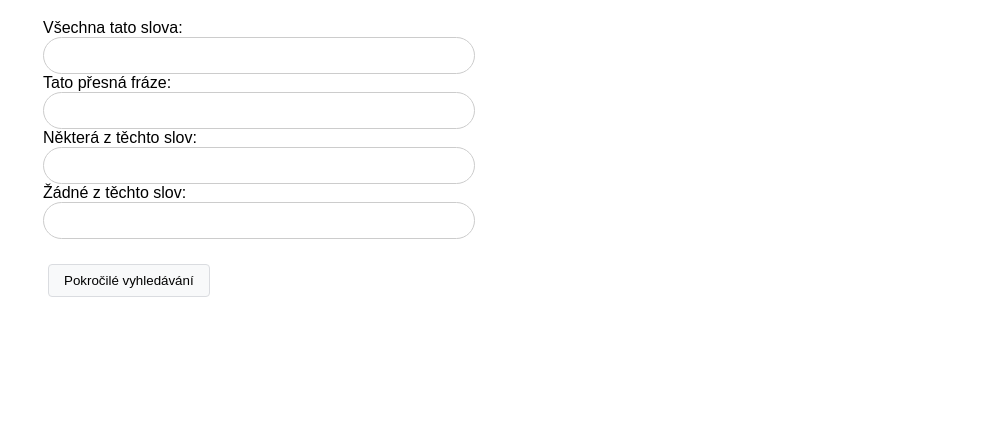
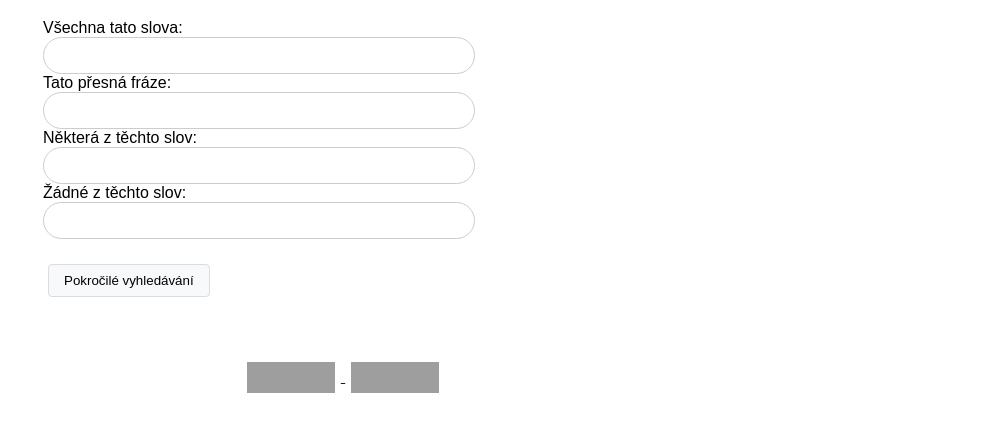
Before and after one commit to MatejKovar07/matejkovar07.github.io, a plain HTML site: page googlesearch/advanced.html in a window 1280 px wide. Shown: the part 107-538 px from the top of the page, without its empty margins (297-1280 px from the left). Drawn offline with Linux system fonts and the light colour scheme; grey boxes are pictures that could not be loaded.

Commit message:
google update

```diff
--- a/googlesearch/advanced.html
+++ b/googlesearch/advanced.html
@@ -30,5 +30,16 @@
         <input type="submit" value="Pokročilé vyhledávání">
       </div>
     </form>
+
+    <footer>
+      <div class="validators">
+        <a href="https://validator.w3.org/check?uri=referer" target="_blank" rel="noopener">
+          <img src="https://www.w3.org/Icons/valid-html401" alt="Valid HTML" height="31" width="88">
+        </a>
+        <a href="https://jigsaw.w3.org/css-validator/check/referer" target="_blank" rel="noopener">
+          <img src="https://jigsaw.w3.org/css-validator/images/vcss" alt="Valid CSS" height="31" width="88">
+        </a>
+      </div>
+    </footer>
   </body>
 </html>
--- a/googlesearch/style.css
+++ b/googlesearch/style.css
@@ -57,3 +57,12 @@ input[type="submit"]:hover {
   display: inline-block;
   width: 200px;
 }
+footer {
+  margin-top: 60px;
+  text-align: center;
+}
+
+.validators img {
+  margin: 0 6px;
+  vertical-align: middle;
+}
```
Also changed, not shown: googlesearch/image.html (+11 -0 lines), googlesearch/index.html (+11 -0 lines).
